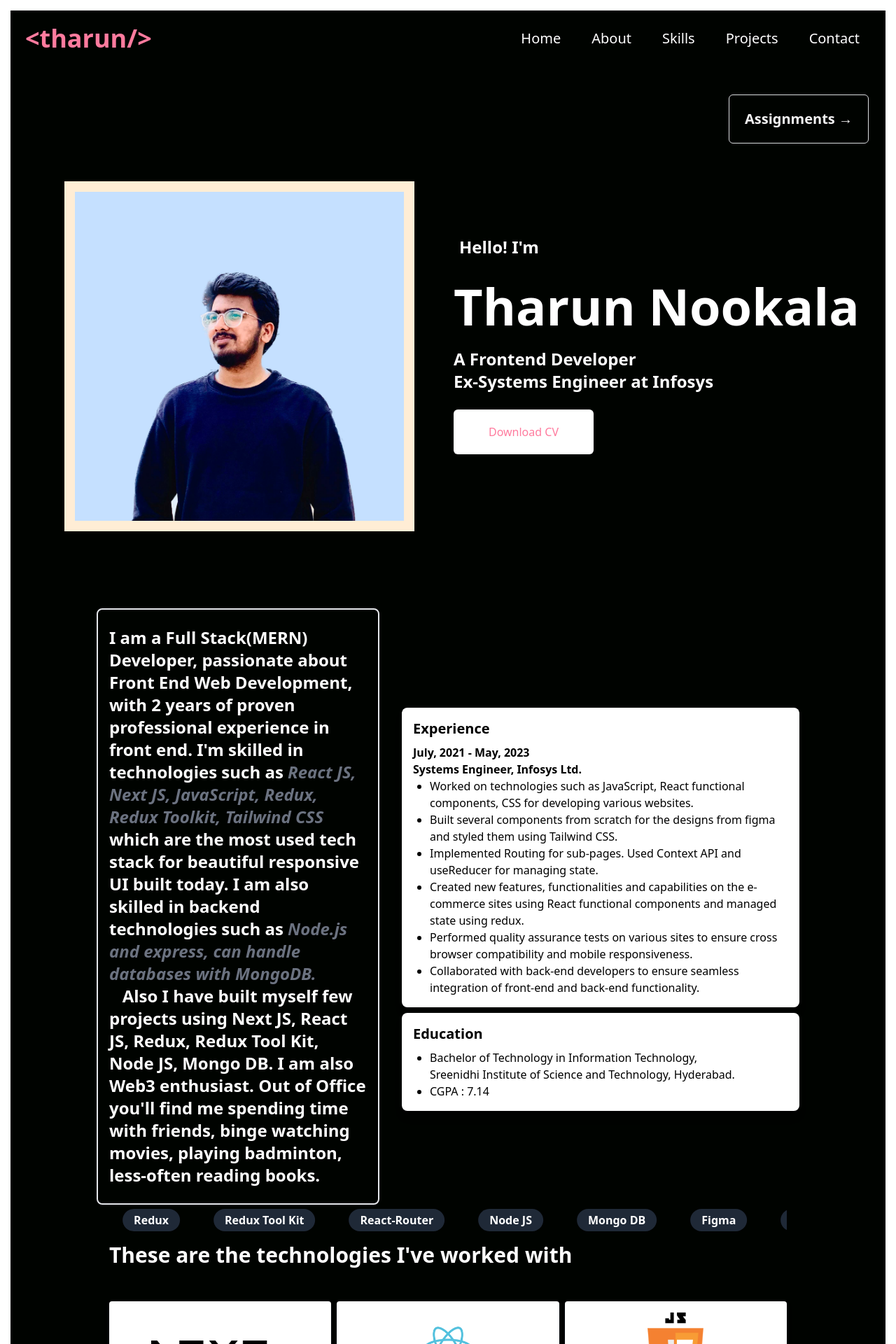
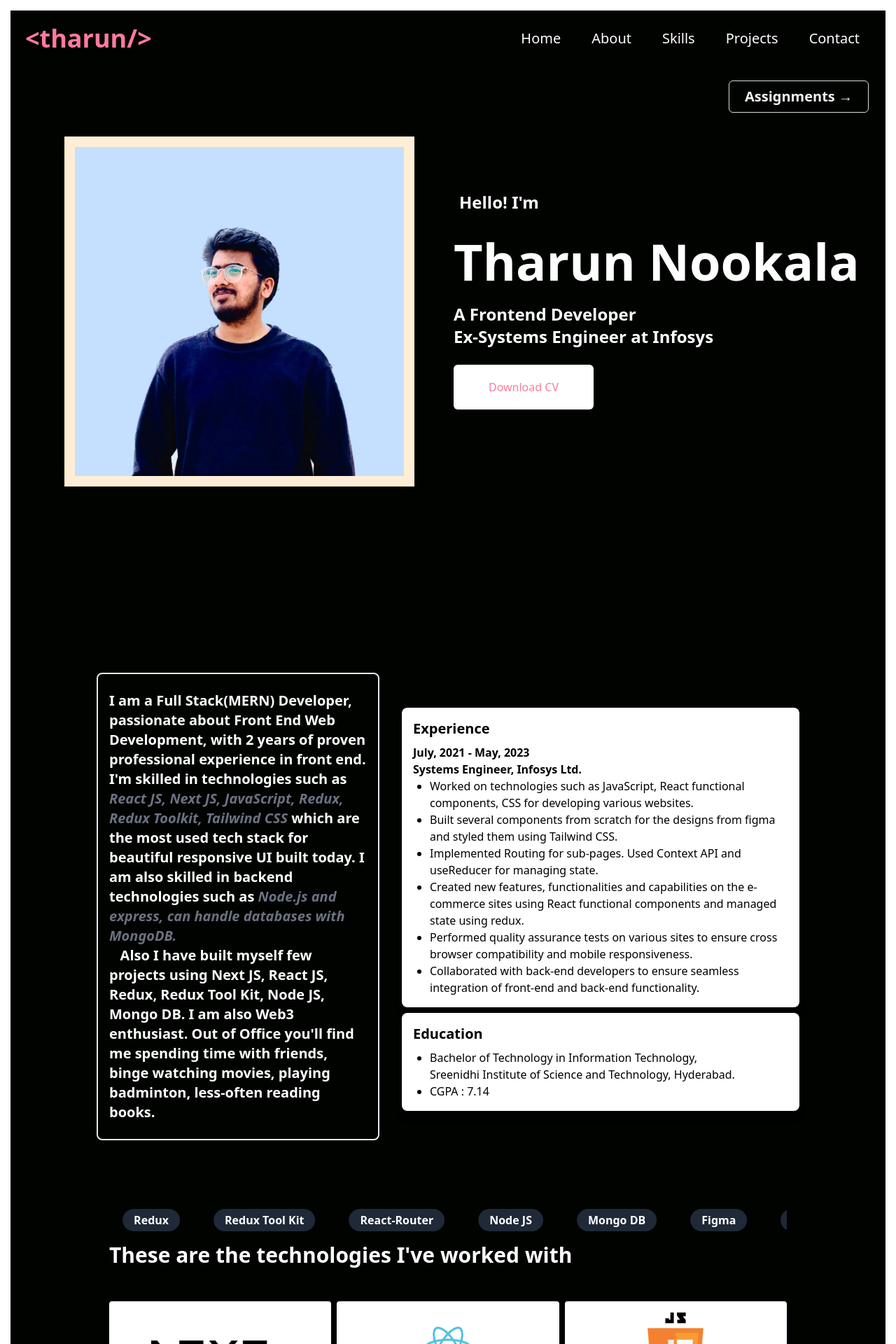
Before and after one commit to TharunNookala/TharunNookala-portfolio, a React (Create React App) app: page / in a window 1280 px wide. Shown: the top 1920 px of the page at 70% size. Built offline with nearby package versions, Linux system fonts and the light colour scheme.

Commit message:
resolution style fixes

```diff
--- a/src/components/About.jsx
+++ b/src/components/About.jsx
@@ -4,7 +4,7 @@ const About = () => {
     return (
         <div name="about" className="w-full h-full md:h-screen rounded-lg flex flex-col md:flex-row items-center justify-center p-2">
             <div className=' py-2 my-2 mx-4 border-2 rounded-lg' data-aos='fade-up'>
-                <p className='lg:text-2xl text-[15px] lg:font-semibold md:w-72 md:text-xl lg:w-[400px] text-white p-4'>
+                <p className='text-[15px] lg:font-semibold md:w-72 md:text-xl lg:w-[400px] text-white p-4'>
                     I am a Full Stack(MERN) Developer, passionate about Front End Web Development, with 2 years of proven professional experience in front end. I'm skilled in technologies such as
                     <span className='italic text-gray-500'> React JS, Next JS, JavaScript, Redux, Redux Toolkit,
                     Tailwind CSS</span> which are the most used tech stack for beautiful responsive UI built today. I am also skilled in backend technologies such as
--- a/src/components/Assignments.jsx
+++ b/src/components/Assignments.jsx
@@ -1,13 +1,13 @@
 import AssignmentCard from './AssignmentCard';
-import { NavLink } from 'react-router-dom';
+import { Link } from 'react-router-dom';
 import {assignmentsData} from '../data/assignmentsData';
 
 const Assignments = () => {
 return (
         <div className='p-2 w-screen min-h-screen font-mono border-[15px] border-white flex flex-col gap-2'>
-            <NavLink to='/' className="text-white w-[200px] text-xl sm:text-2xl font-bold md:my-6 mx-auto md:mx-0 py-5 text-center rounded-md border">
+            <Link to='/' className="text-white w-[200px] border text-xl font-semibold hover:bg-white hover:text-[#ff7b9e] hover:scale-110 md:my-1 mx-auto md:mx-0 py-2 text-center rounded-md md:ml-3">
                 &larr; Back
-            </NavLink>
+            </Link>
             <div className='h-full font-anto font-extrabold text-4xl sm:text-6xl text-white py-2 px-4 mb-2'>
                 <span className='text-5xl md:text-7xl'> F</span>or the past few months I have been doing a couple of assignments as part of hiring process of various companies.
             </div>
--- a/src/components/Home.jsx
+++ b/src/components/Home.jsx
@@ -1,18 +1,15 @@
-import { useNavigate } from 'react-router-dom';
+import { Link } from 'react-router-dom';
 import ProfileImage from '../assets/profile-img.JPG'
 import Resume from '../assets/TharunNookala.pdf';
 
 const Home = () => {
-    const navigate = useNavigate()
-    function handleAssignments(){
-        navigate("/assignments");
-    }
+
     return (
         <div name="home" className='h-screen text-white py-4 px-4 flex flex-col'>
             <div className='w-full px-2 flex justify-end'>
-            <button onClick={handleAssignments} className="text-white w-[200px] border text-xl font-semibold hover:bg-white hover:text-[#ff7b9e] hover:scale-110 md:my-6 mx-auto md:mx-0 py-5 text-center rounded-md md:ml-3 animate-pulse">
+            <Link to="/assignments" className="text-white w-[200px] border text-xl font-semibold hover:bg-white hover:text-[#ff7b9e] hover:scale-110 md:my-1 mx-auto md:mx-0 py-2 text-center rounded-md md:ml-3 animate-pulse">
                 Assignments &rarr;
-            </button>
+            </Link>
             </div>
             <div className='max-w-[1240px] h-[75vh] mx-auto grid md:grid-cols-2 sm:gap-4'>
                 <img className='w-[500px] mx-auto mt-[50px] md:mt-[30px] border-[15px] border-orange-100' src={ProfileImage} alt='/' />
```
